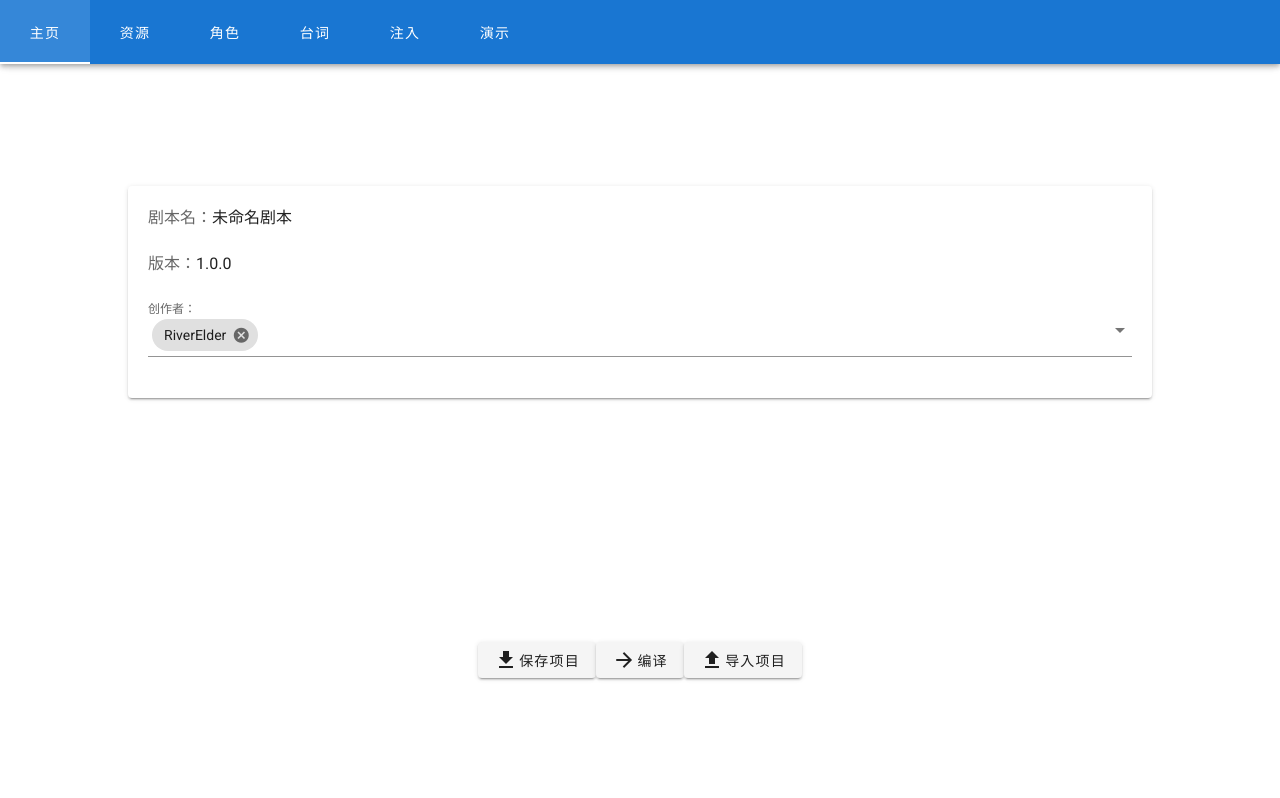
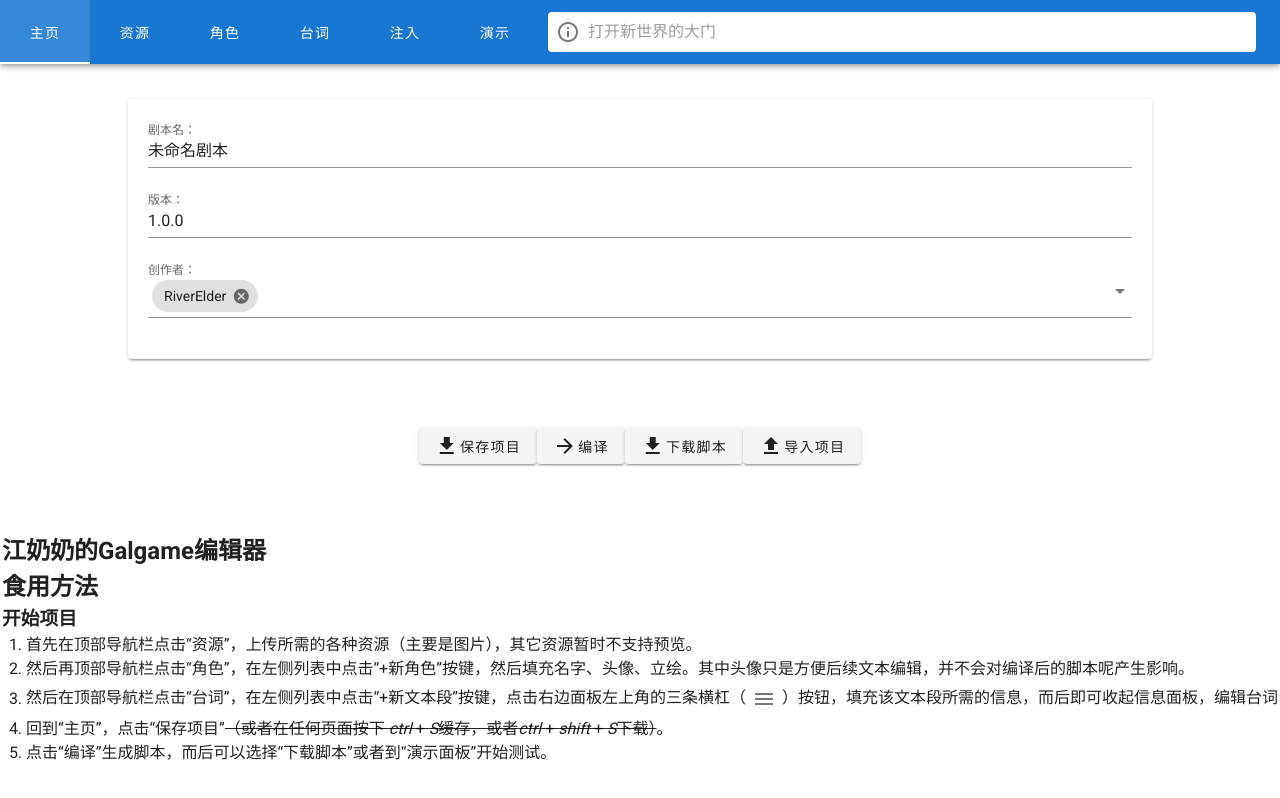
Before and after one commit to TheRiverElder/pl-editor, a Vue app: page /#/ in a window 1280 px wide. Built offline with nearby package versions, Linux system fonts and the light colour scheme.

Commit message:
Add message display

```diff
--- a/src/App.vue
+++ b/src/App.vue
@@ -1,7 +1,12 @@
 <template>
-  <v-app id="app">
-    <v-app-bar app color="primary">
+  <v-app id="app" @keyup="handleKeyUp">
+    <v-app-bar
+      app
+      color="primary"
+    >
       <v-tabs
+        class="flex-grow-0 flex-shrink-1 width-fit"
+        style="width: fit-content"
         v-model="currentPageIndex"
         color="white"
       >
@@ -12,6 +17,14 @@
           class="white--text"
         >{{ link.text }}</v-tab>
       </v-tabs>
+
+      <v-card
+        class="flex-grow-1 pa-2 ma-2"
+        flat
+      >
+        <v-icon class="mr-2">mdi-information-outline</v-icon>
+        <span class="grey--text">{{ messages[messages.length - 1] }}</span>
+      </v-card>
     </v-app-bar>
 
     <v-main class="fill-y">
@@ -21,6 +34,8 @@
 </template>
 
 <script>
+import state from '@/state.js';
+import { saveProject } from '@/utils/actions.js';
 
 export default {
   name: 'App',
@@ -36,7 +51,19 @@ export default {
     ],
 
     currentPageIndex: 0,
+
+    messages: state.messages,
   }),
+
+  methods: {
+    handleKeyUp(event) {
+      if(event.key === 's' && event.ctrlKey) {
+        event.preventDefault();
+        event.stopPropagation();
+        saveProject(event.shiftKey);
+      }
+    },
+  },
 
 };
 </script>
@@ -48,6 +75,10 @@ export default {
     overflow: auto;
   }
 
+  .width-fit {
+    width: fit-content;
+  }
+
   .fill-y {
     height: 100%;
   }
--- a/src/state.js
+++ b/src/state.js
@@ -50,6 +50,8 @@ const state = {
             }
         },
     },
+
+    messages: ["打开新世界的大门"],
 };
 
 export default state;
--- /dev/null
+++ b/src/utils/actions.js
@@ -0,0 +1,97 @@
+
+
+import state from '@/state.js'
+import download from "downloadjs";
+import { cacheProject } from "@/utils/storage.js";
+
+const project = state.project;
+
+function saveProject(doDoanload = false) {
+    const data = cacheProject(project);
+    state.messages.push("已缓存工程");
+    if (doDoanload) {
+        if (data) {
+            const fileName = state.project.info.name + '.proj.json';
+            state.messages.push("开始下载工程文件：" + fileName);
+            download(data, fileName, 'application/json');
+        } else {
+            state.messages.push("未下载工程文件");
+        }
+    }
+}
+
+function compile() {
+    const mapping = {};
+
+    const resources = project.resources.map(uid => project.data[uid].src);
+    project.resources.forEach((uid, index) => mapping[uid] = index);
+
+    const roles = project.roles.map(uid => {
+        const role = project.data[uid]
+        return {
+            name: role.name,
+            avatar: mapping[role.avatar],
+            pic: mapping[role.pic],
+        };
+    });
+    project.roles.forEach((uid, index) => mapping[uid] = index);
+
+
+    const instructions = [];
+    project.chunks.map(uid => {
+        const chunk = project.data[uid];
+        mapping[uid] = instructions.length;
+        instructions.push(
+            ['bg', mapping[chunk.background]],
+            ['bgm', mapping[chunk.bgm]],
+            ...chunk.sections.map(s => ['line', s.text, mapping[s.speaker]]),
+            ...chunk.exits.map(e => ['exit', e.text, mapping[e.target]]),
+        );
+    });
+
+    instructions.forEach(ins => {
+        if (ins[0] === 'exit') {
+            ins[2] = mapping[ins[2]];
+        }
+    });
+
+    const data = {
+        info: project.info,
+        instructions,
+        resources,
+        roles,
+    };
+
+    state.script = data;
+    state.messages.push("编译完成，可以演示或者下载脚本");
+}
+
+function downloadScript() {
+    if (state.script) {
+        const fileName = state.script.info.name + '.json'
+        state.messages.push("开始下载：" + fileName);
+        download(JSON.stringify(state.script), fileName, 'application/json');
+    } else {
+        state.messages.push("无可用的编译后脚本");
+    }
+}
+
+function loadProject(event) {
+    const reader = new FileReader();
+    reader.onload = () => fillProject(JSON.parse(reader.result));
+    reader.readAsText(event.target.files[0]);
+}
+
+function fillProject(proj) {
+    if (proj) {
+        Object.assign(project, proj);
+    }
+}
+
+export {
+    saveProject,
+    compile,
+    downloadScript,
+    loadProject,
+    fillProject,
+}
--- a/src/utils/storage.js
+++ b/src/utils/storage.js
@@ -5,6 +5,7 @@ function cacheProject(project) {
     if (project) {
         const data = JSON.stringify(project);
         localStorage.setItem(LS_KEY, data);
+        return data;
     }
 }
 
@@ -12,6 +13,7 @@ function loadCachedProject() {
     return JSON.parse(localStorage.getItem(LS_KEY));
 }
 
+
 export {
     LS_KEY,
     cacheProject,
--- a/src/views/Home.vue
+++ b/src/views/Home.vue
@@ -1,18 +1,15 @@
 <template>
   <div class="home d-flex flex-column justify-space-around align-center">
+    <v-card class="script-info pa-5">
+      <v-text-field
+        label="剧本名："
+        v-model="info.name"
+      />
 
-    <v-card class="script-info pa-5">
-      <v-input
-        label="剧本名："
-      >
-        <input v-model="info.name"/>
-      </v-input>
-
-      <v-input
+      <v-text-field
         label="版本："
-      >
-        <input v-model="info.version"/>
-      </v-input>
+        v-model="info.version"
+      />
 
       <v-combobox
         label="创作者："
@@ -26,101 +23,71 @@
     </v-card>
 
     <div>
-      <v-btn @click="saveProject"><v-icon>mdi-download</v-icon>保存项目</v-btn>
+      <v-btn @click="saveProject">
+        <v-icon>mdi-download</v-icon>保存项目
+      </v-btn>
 
-      <v-btn @click="compile"><v-icon>mdi-arrow-right</v-icon>编译</v-btn>
+      <v-btn @click="compile">
+        <v-icon>mdi-arrow-right</v-icon>编译
+      </v-btn>
+
+      <v-btn @click="compile">
+        <v-icon>mdi-download</v-icon>下载脚本
+      </v-btn>
 
       <v-btn>
-        <v-icon>mdi-upload</v-icon>导入项目
+        <v-icon>mdi-upload</v-icon>
 
-        <input
-          class="fill"
-          type="file"
-          @input="loadProject"
-        />
+        <span>导入项目</span>
+
+        <input class="fill" type="file" @input="loadProject" />
       </v-btn>
     </div>
+
+    <article>
+      <h1>江奶奶的Galgame编辑器</h1>
+
+      <h2>食用方法</h2>
+
+      <h3>开始项目</h3>
+
+      <ol>
+        <li>首先在顶部导航栏点击“资源”，上传所需的各种资源（主要是图片），其它资源暂时不支持预览。</li>
+
+        <li>然后再顶部导航栏点击“角色”，在左侧列表中点击“+新角色”按键，然后填充名字、头像、立绘。其中头像只是方便后续文本编辑，并不会对编译后的脚本呢产生影响。</li>
+
+        <li>然后在顶部导航栏点击“台词”，在左侧列表中点击“+新文本段”按键，点击右边面板左上角的三条横杠（<v-app-bar-nav-icon/>）按钮，填充该文本段所需的信息，而后即可收起信息面板，编辑台词</li>
+
+        <li>回到“主页”，点击“保存项目”<del>（或者在任何页面按下 <em>ctrl</em> + <em>S</em>缓存，或者<em>ctrl</em> + <em>shift</em> + <em>S</em>下载）</del>。</li>
+
+        <li>点击“编译”生成脚本，而后可以选择“下载脚本”或者到“演示面板”开始测试。</li>
+      </ol>
+    </article>
   </div>
 </template>
 
 <script>
-import download from 'downloadjs'
 import state from '@/state.js'
-import { cacheProject } from '@/utils/storage.js'
 
-const project = state.project;
+import {
+  saveProject,
+  compile,
+  downloadScript,
+  loadProject,
+  fillProject,
+} from "@/utils/actions.js";
 
 export default {
-  name: 'Home',
+  name: "Home",
 
   data: () => state.project,
 
   methods: {
-    saveProject() {
-      const data = JSON.stringify(state.project);
-      download(data, state.project.info.name + '.proj.json', 'application/json');
-      cacheProject(project);
-    },
-
-    compile() {
-      const mapping = {};
-
-      const resources = project.resources.map(uid => project.data[uid].src);
-      project.resources.forEach((uid, index) => mapping[uid] = index);
-
-      const roles = project.roles.map(uid => {
-        const role = project.data[uid]
-        return {
-          name: role.name,
-          avatar: mapping[role.avatar],
-          pic: mapping[role.pic],
-        };
-      });
-      project.roles.forEach((uid, index) => mapping[uid] = index);
-
-
-      const instructions = [];
-      project.chunks.map(uid => {
-        const chunk = project.data[uid];
-        mapping[uid] = instructions.length;
-        instructions.push(
-          ['bg', mapping[chunk.background]],
-          ['bgm', mapping[chunk.bgm]],
-          ...chunk.sections.map(s => ['line', s.text, mapping[s.speaker]]),
-          ...chunk.exits.map(e => ['exit', e.text, mapping[e.target]]),
-        );
-      });
-
-      instructions.forEach(ins => {
-        if (ins[0] === 'exit') {
-          ins[2] = mapping[ins[2]];
-        }
-      });
-
-      const data = {
-        info: project.info,
-        instructions,
-        resources,
-        roles,
-      };
-
-      state.script = data;
-
-      download(JSON.stringify(data), state.project.info.name + '.json', 'application/json');
-    },
-
-    loadProject(event) {
-      const reader = new FileReader();
-      reader.onload = () => this.fillProject(JSON.parse(reader.result));
-      reader.readAsText(event.target.files[0]);
-    },
-
-    fillProject(proj) {
-      if (proj) {
-        Object.assign(project, proj);
-        this.$forceUpdate();
-      }
-    },
+    saveProject,
+    compile,
+    downloadScript,
+    loadProject,
+    fillProject,
   },
 }
 </script>
@@ -128,6 +95,7 @@ export default {
 <style scoped>
 .home {
   height: 100%;
+  overflow: auto;
 }
 
 .script-info {
```
